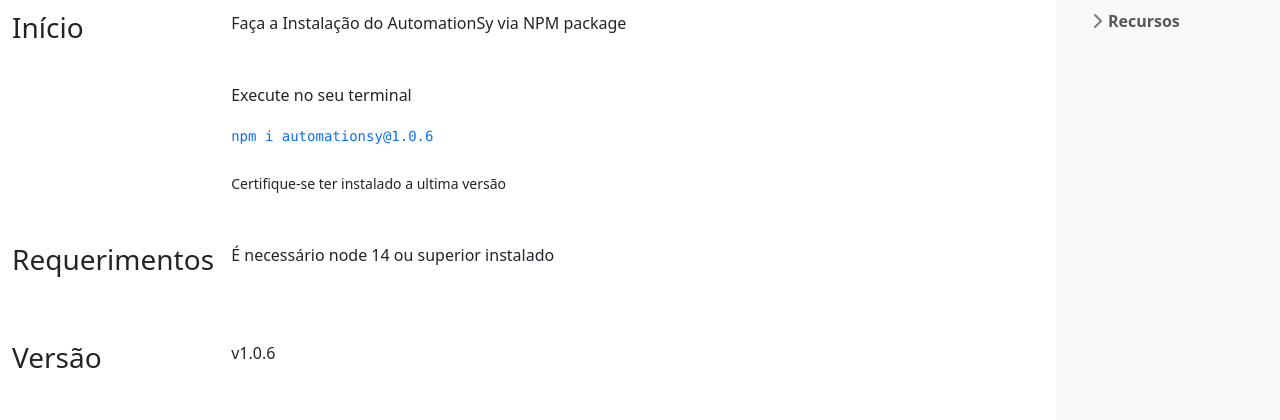
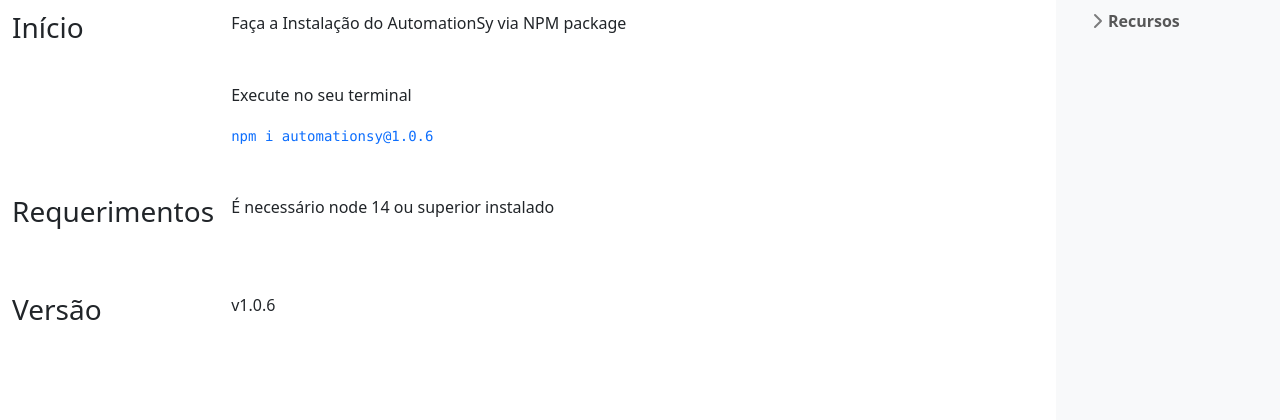
Before and after one commit to charleslana/automationsy-www, a plain HTML site: page docs.html in a window 1280 px wide. Shown: the part 333-753 px from the top of the page. Drawn offline with Linux system fonts and the light colour scheme.

Commit message:
update docs

```diff
--- a/docs.html
+++ b/docs.html
@@ -543,9 +543,6 @@
             <p>Faça a Instalação do AutomationSy via NPM package</p>
             <p>Execute no seu terminal</p>
             <code>npm i automationsy@1.0.6</code>
-            <br />
-            <br />
-            <small>Certifique-se ter instalado a ultima versão</small>
           </div>
         </article>
         <article class="my-3" id="requirements">
```
